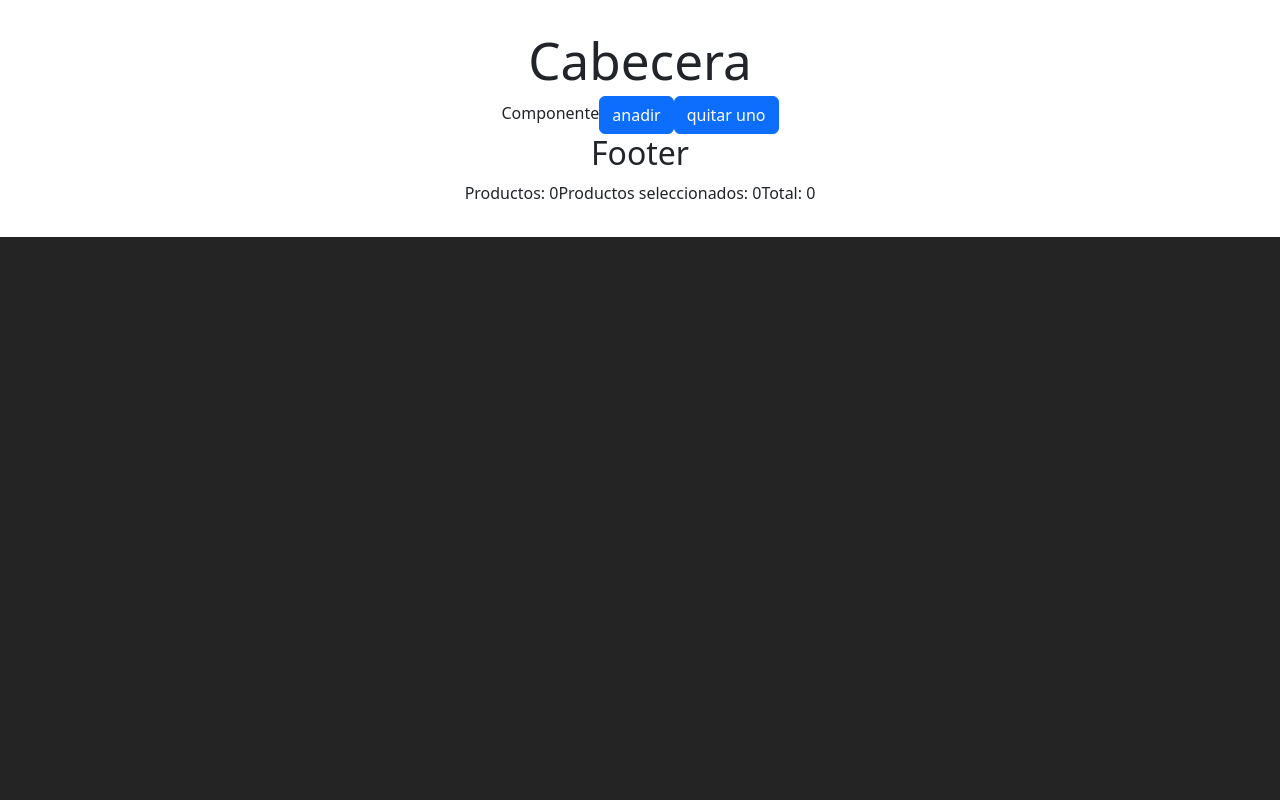
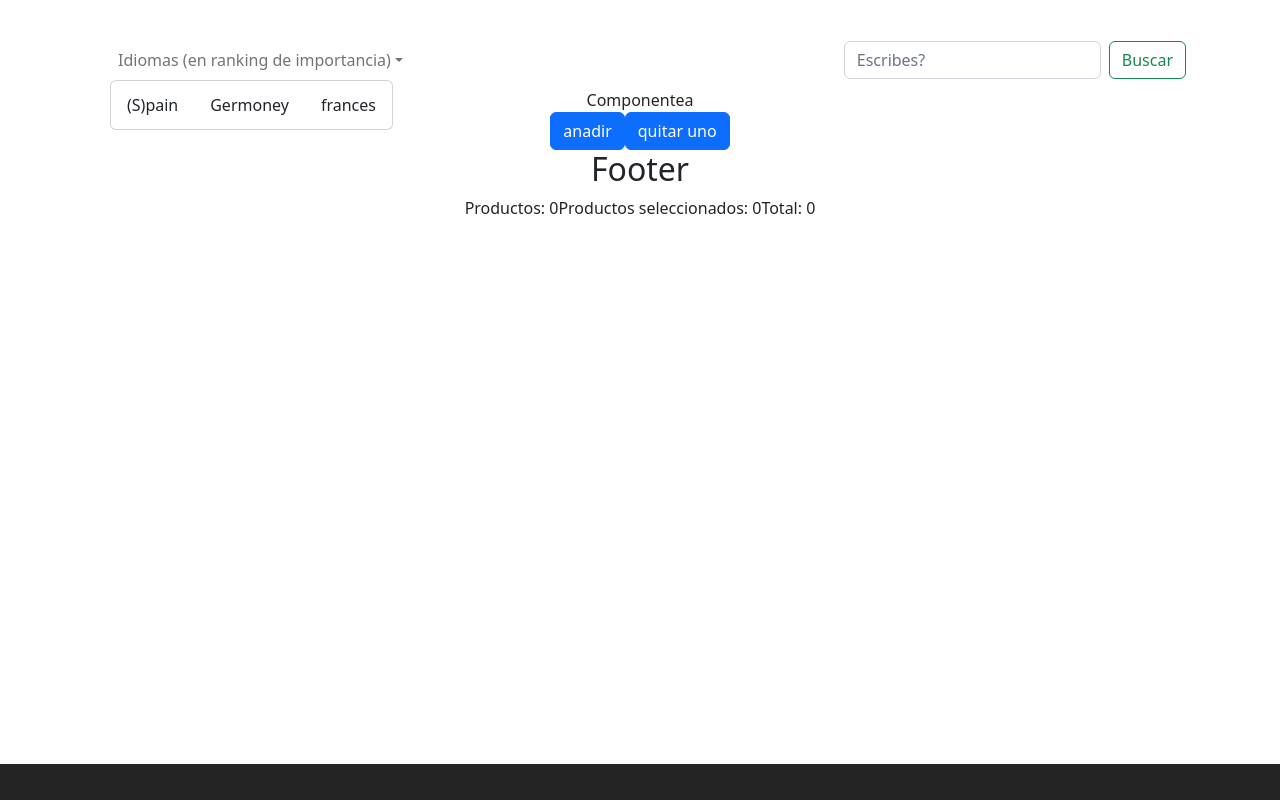
Before and after one commit to PabloSalinas27/multiTienda, a React (Vite) app: page /catalogo in a window 1280 px wide. Built offline with nearby package versions, Linux system fonts and the light colour scheme.

Commit message:
Añadidas valiables de entorno, cambiado el basepath del proyecto para que los imports sean mas faciles y las fotos ahora se pintan

```diff
--- a/src/App.tsx
+++ b/src/App.tsx
@@ -1,3 +1,5 @@
+import { Container } from "react-bootstrap";
+import { Toaster } from "react-hot-toast";
 import { RouterProvider } from "react-router-dom";
 import "./App.css";
 import { CarritoContextProvider } from "./contextos/Carrito";
@@ -7,11 +9,14 @@ import router from "./router";
 function App() {
   return (
     <>
-      <TiendaContextProvider>
-        <CarritoContextProvider>
-          <RouterProvider router={router}></RouterProvider>
-        </CarritoContextProvider>
-      </TiendaContextProvider>
+      <Container style={{ minHeight: "700px" }}>
+        <TiendaContextProvider>
+          <CarritoContextProvider>
+            <RouterProvider router={router}></RouterProvider>
+            <Toaster></Toaster>
+          </CarritoContextProvider>
+        </TiendaContextProvider>
+      </Container>
     </>
   );
 }
--- a/src/Components/Header.tsx
+++ b/src/Components/Header.tsx
@@ -1,7 +1,34 @@
+import Button from "react-bootstrap/Button";
+import  Nav  from "react-bootstrap/Navbar";
+import  Ul from "react-bootstrap/Navbar";
+
 export default function Header() {
   return (
-    <header className="header">
-      <h1 className="header__title">Cabecera</h1>
-    </header>
+    <Nav className="navbar navbar-expand-lg bg-body-tertiary">
+      <div className="container-fluid">
+        <div className="navbar-brand" />
+        <Button className="navbar-toggler" type="button" data-bs-toggle="collapse" data-bs-target="#navbarSupportedContent" aria-controls="navbarSupportedContent" aria-expanded="false" aria-label="Toggle navigation">
+          <span className="navbar-toggler-icon"></span>
+        </Button>
+        <div className="collapse navbar-collapse" id="navbarSupportedContent">
+          <ul className="navbar-nav me-auto mb-2 mb-lg-0">
+            <li className="nav-item dropdown">
+              <a className="nav-link dropdown-toggle" href="#" role="button" data-bs-toggle="dropdown" aria-expanded="false">
+                Idiomas (en ranking de importancia)
+              </a>
+              <Ul className="dropdown-menu">
+                <li><a className="dropdown-item" href="#">(S)pain</a></li>
+                <li><a className="dropdown-item" href="#">Germoney</a></li>
+                <li><a className="dropdown-item" href="#">frances</a></li>
+              </Ul>
+            </li>
+          </ul>
+          <form className="d-flex" role="search">
+            <input className="form-control me-2" type="search" placeholder="Escribes?" aria-label="Search"></input>
+            <button className="btn btn-outline-success" type="submit">Buscar</button>
+          </form>
+        </div>
+      </div>
+    </Nav>
   );
 }
--- a/src/Components/Marco.tsx
+++ b/src/Components/Marco.tsx
@@ -1,5 +1,5 @@
 import { useTiendaContext } from "../contextos/Productos";
-import { Button } from "react-bootstrap";
+import Container  from "react-bootstrap/Container";
 import { Outlet } from "react-router-dom";
 import Header from "./Header";
 import Footer from "./Footer";
@@ -7,10 +7,10 @@ import Footer from "./Footer";
 export default function Marco() {
   return (
     <>
-    <Header/>
-      <>Componente</>
-      <Outlet/>
-    <Footer/>
+      <Header />
+      <Container style={{height: '100%'}}>Componentea</Container>
+      <Outlet />
+      <Footer />
     </>
   );
 }
--- a/src/contextos/Productos.tsx
+++ b/src/contextos/Productos.tsx
@@ -9,6 +9,7 @@ type Producto = {
   descripcion: string;
   precio: number;
   descuento?: number;
+  foto?: string;
 };
 const TiendaContext = createContext<Productos>({ productos: [], setProductos: () => {} });
 export const useTiendaContext = () => useContext(TiendaContext);
--- a/src/pages/catalogo.tsx
+++ b/src/pages/catalogo.tsx
@@ -1,5 +1,7 @@
 import { Button } from "react-bootstrap";
-import { useTiendaContext } from "../contextos/Productos";
+import { useTiendaContext } from "src/contextos/Productos";
+import cerezas from "src/assets/cerezas.png";
+import manzana from "src/assets/manzana.jpeg";
 
 export default function Catalogo() {
   const { productos, setProductos } = useTiendaContext();
@@ -10,16 +12,18 @@ export default function Catalogo() {
           setProductos([
             {
               id: 3,
-              nombre: "Raton",
+              nombre: "Cerezas",
               descripcion: "No es de ordenador",
               precio: 3,
               descuento: 10,
+              foto: cerezas
             },
             {
               id: 4,
-              nombre: "Teclado",
+              nombre: "Manzana",
               descripcion: "Es para musica",
               precio: 500,
+              foto: manzana
             },
           ])
         } >anadir</Button>
@@ -31,6 +35,7 @@ export default function Catalogo() {
           <h5>{p.descripcion}</h5>
           <h5>{p.precio}$</h5>
           <h5>{p.descuento}%</h5>
+          <img src={p.foto} alt="foto" />
         </>
       ))}
     </>
--- a/src/pages/login.tsx
+++ b/src/pages/login.tsx
@@ -5,7 +5,7 @@ import { toast } from "react-hot-toast";
 export default function Login() {
   const { admin, setAdmin } = useSesionContext();
   const [message, setMessage] = useState(null);
-  const url = import.meta.env.VITE_BASE_URL + '/login.php';
+  const url = import.meta.env.LOGIN_BASE_URL;
   const onSubmit = (ev: any) => {
     console.log(admin, url);
     ev.preventDefault();
--- a/tsconfig.json
+++ b/tsconfig.json
@@ -1,6 +1,7 @@
 {
   "compilerOptions": {
     "target": "ESNext",
+    "baseUrl": ".",
     "useDefineForClassFields": true,
     "lib": ["DOM", "DOM.Iterable", "ESNext"],
     "allowJs": false,
--- a/vite.config.ts
+++ b/vite.config.ts
@@ -4,4 +4,9 @@ import react from '@vitejs/plugin-react-swc'
 // https://vitejs.dev/config/
 export default defineConfig({
   plugins: [react()],
+    resolve: {
+    alias: {
+      src:'src/',
+    },
+  }
 })
```
Also changed, not shown: 1 other file (tests, documents, lock files or other folders).
